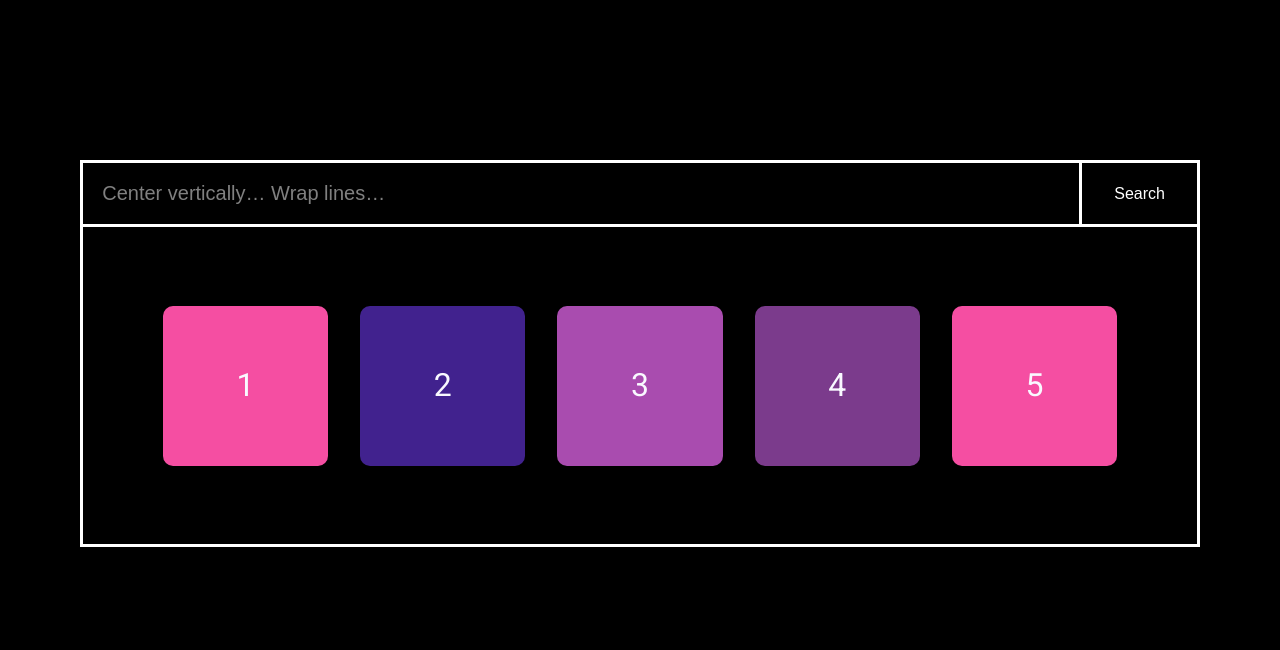
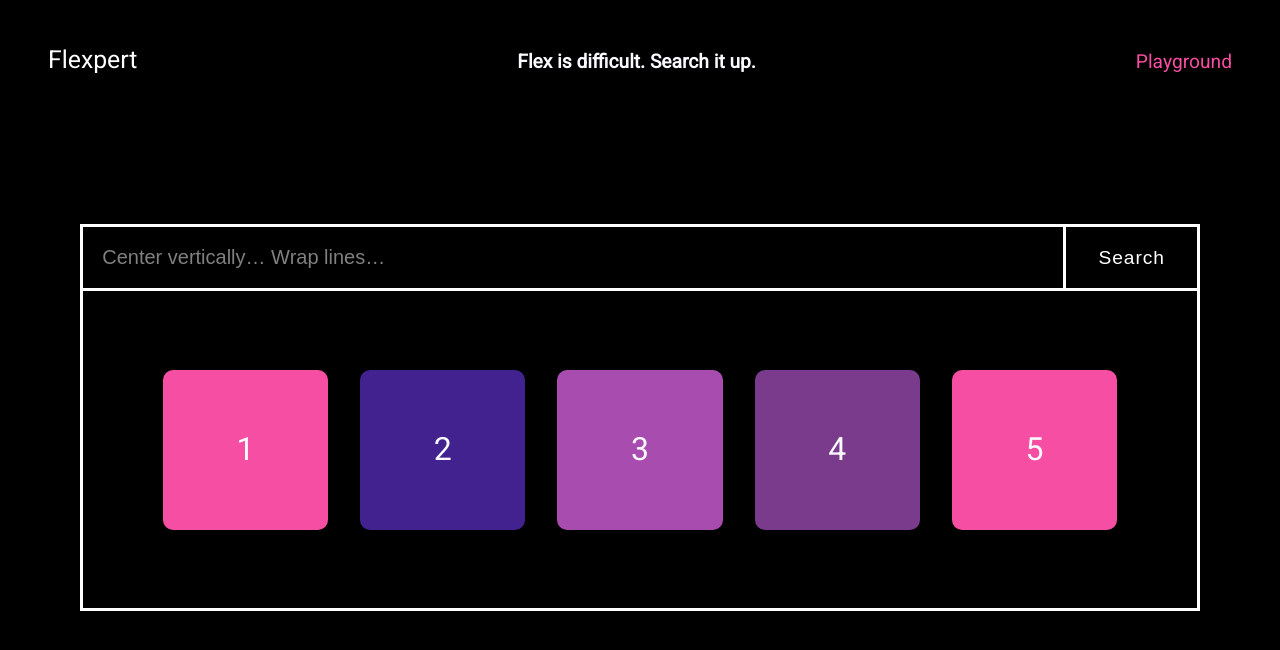
Before and after one commit to s-rd/flexpert, a Vue app: page / in a window 1280 px wide. Shown: the top 650 px of the page. Built offline with nearby package versions, Linux system fonts and the light colour scheme.

Commit message:
Add navbar

```diff
--- a/src/assets/sass/_variables.scss
+++ b/src/assets/sass/_variables.scss
@@ -13,6 +13,7 @@ $spacing: 4rem;
 $spacing--b: 6rem;
 $spacing--bb: 8rem;
 $spacing--bbb: 10rem;
+$spacing--bbbb: 14rem;
 $spacing--s: 3rem;
 $spacing--ss: 2rem;
 $spacing--sss: 1rem;
--- a/src/assets/sass/modules/_home.scss
+++ b/src/assets/sass/modules/_home.scss
@@ -4,5 +4,5 @@
   align-content: center;
   align-items: center;
   flex-direction: column;
-  padding: $spacing--bbb $spacing $spacing;
+  padding: $spacing--bbbb $spacing $spacing;
 }
--- a/src/assets/sass/modules/_nav-bar.scss
+++ b/src/assets/sass/modules/_nav-bar.scss
@@ -1,22 +1,32 @@
 .nav-bar {
-  display: none;
   position: fixed;
+  display: flex;
   top: 0;
   left: 0;
   right: 0;
   margin: auto;
   padding: $spacing--s;
+  align-items: baseline;
+  justify-content: space-between;
 
   &__logo {
-    padding: 1.2rem 2rem;
     color: $color__white;
     background: transparent;
-    border: solid 3px $color__primary;
-    border-radius: 2.7rem;
-    font-size: 1.25rem;
+    border-radius: $border__radius;
     box-shadow: rgba($color__dark, 0.025) 0px 3px 20px;
     text-decoration: none;
     line-height: 1em;
     display: inline-block;
+    font-size: 1.55rem;
+  }
+  &__slogan {
+    margin: 0;
+    padding: 0;
+    font-size: 1.2em;
+  }
+  &__link {
+    color: $color__primary;
+    text-decoration: none;
+    font-size: 1.2em;
   }
 }
--- a/src/assets/sass/modules/_search-box.scss
+++ b/src/assets/sass/modules/_search-box.scss
@@ -32,7 +32,14 @@
     border: solid 3px $color__white;
     border-left: 0;
     color: $color__white;
-    font-size: 1rem;
+    font-size: 1.2rem;
+    letter-spacing: 0.05em;
     padding: 0 $spacing--ss;
+    &:hover {
+      background: $color__quaternary;
+    }
+    &:focus {
+      outline: none;
+    }
   }
 }
--- a/src/components/NavBar.vue
+++ b/src/components/NavBar.vue
@@ -1,6 +1,8 @@
 <template>
   <nav class="nav-bar">
     <a href="#" class="nav-bar__logo">Flexpert</a>
+    <h3 class="nav-bar__slogan">Flex is difficult. Search it up.</h3>
+    <a href="#" class="nav-bar__link">Playground</a>
   </nav>
 </template>
 
```
